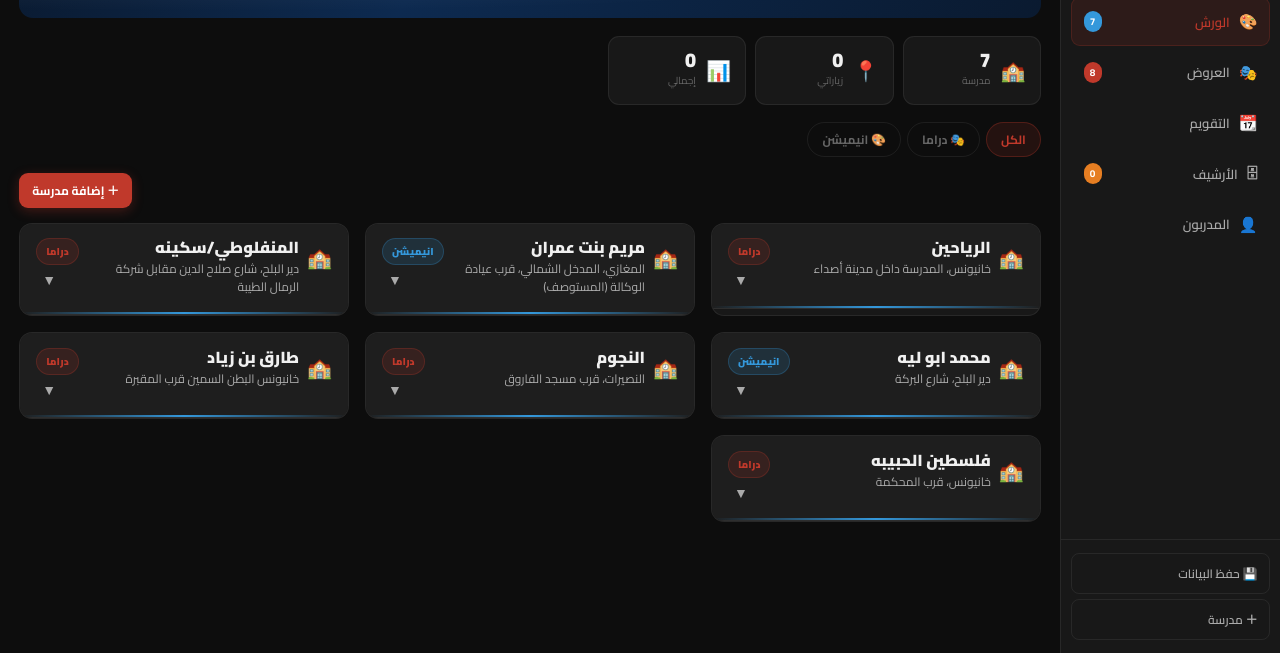
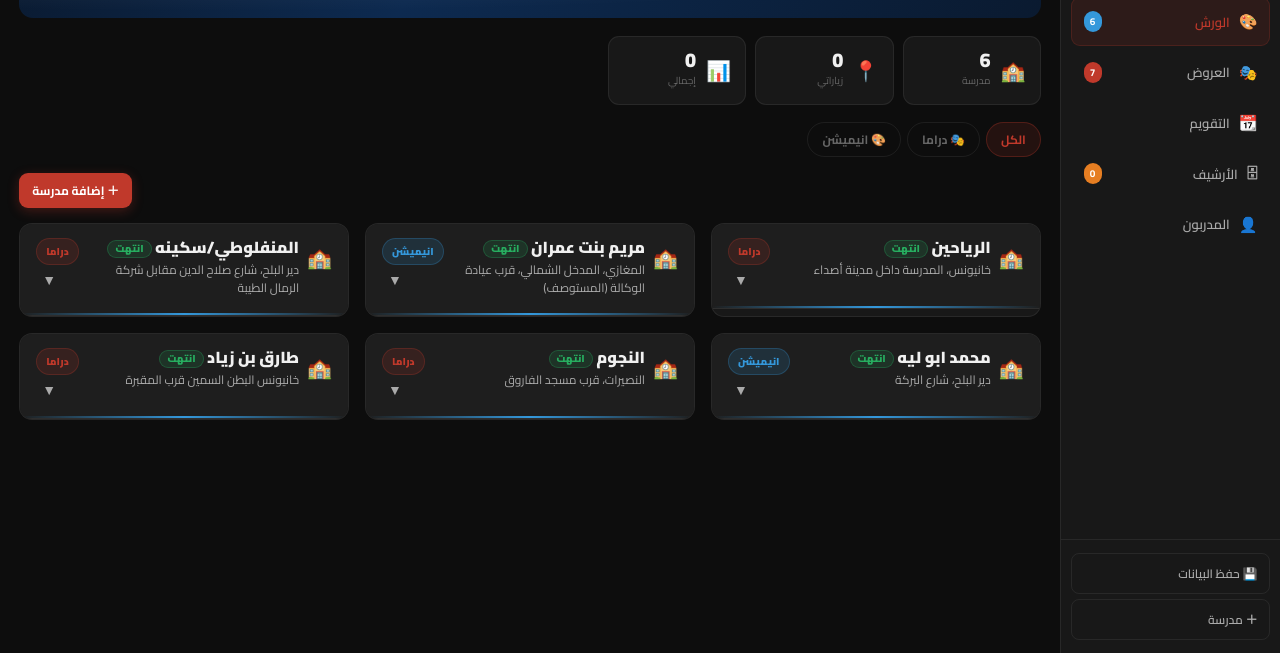
Before and after one commit to TDP-APPS/-tdpfield, a plain HTML site: page index.html in a window 1280 px wide. Shown: the part 147-800 px from the top of the page. Drawn offline with Linux system fonts and the light colour scheme.

Commit message:
Add files via upload

```diff
--- a/index.html
+++ b/index.html
@@ -1567,7 +1567,7 @@ function setMyVisits(wid,v){
 
 
 // ════ DEFAULT DATA ════
-const DATA_VERSION='tdp_v10_1780466253';
+const DATA_VERSION='tdp_v11_1780580000';
 const DEFAULTS={
   schedule:[
   {
@@ -1771,44 +1771,16 @@ const DEFAULTS={
       }
     ]
   },
-  {
-    "id": "d_show_8",
-    "day": "الأربعاء",
-    "date": "07/10/2026",
-    "school": "المنفلوطي/سكينه",
-    "time": "09:00 - 11:00",
-    "archived": false,
-    "shows": [
-      {
-        "id": "s508",
-        "name": "عرض دراما",
-        "actors": "Males",
-        "type": "drama",
-        "notes": "",
-        "trainers": [
-          {
-            "name": "ياسين سمره",
-            "phone": "0567770765"
-          },
-          {
-            "name": "نور تايه",
-            "phone": "0599750701"
-          }
-        ]
-      }
-    ]
-  }
 ],
   workshops:[
-    {"id":"w1","name":"الرياحين","addr":"خانيونس، المدرسة داخل مدينة أصداء","coords":"31.372388,34.30218","sessions":[{"days":"Sat/Mon/Wed","type":"drama","gender":"","trainers":["Sami Abu Skhail","Mohammed Al-Khateeb"],"trainerPhones":{"Sami Abu Skhail":"0598388742","Mohammed Al-Khateeb":"0598780858"}},{"days":"Sun/Tue/Thu","type":"drama","gender":"","trainers":["Ilham Abu Shanab","Ahmad Al-Salmi"],"trainerPhones":{"Ilham Abu Shanab":"0592868515","Ahmad Al-Salmi":"0598319198"}}],"totalVisits":0,"notes":""},
-    {"id":"w2","name":"مريم بنت عمران","addr":"المغازي، المدخل الشمالي، قرب عيادة الوكالة (المستوصف)","coords":"31.426685,34.387447","sessions":[{"days":"Sat/Mon/Wed","type":"anim","gender":"","trainers":["Fatima Hamdan","Suhair Abu Swerih"],"trainerPhones":{"Fatima Hamdan":"0592316375","Suhair Abu Swerih":"0598928677"}},{"days":"Sun/Tue/Thu","type":"anim","gender":"","trainers":["Samah Abu Isheiba","Falasteen Al-Arouqi"],"trainerPhones":{"Samah Abu Isheiba":"0567996949","Falasteen Al-Arouqi":"0599192214"}}],"totalVisits":0,"notes":""},
-    {"id":"w3","name":"المنفلوطي/سكينه","addr":"دير البلح، شارع صلاح الدين مقابل شركة الرمال الطيبة","coords":"31.416327,34.364619","sessions":[{"days":"Sat/Mon/Wed","type":"drama","gender":"","trainers":["Abd Al-Qader Rayyan","Hassan Al-Ashram"],"trainerPhones":{"Abd Al-Qader Rayyan":"0597338704","Hassan Al-Ashram":"0592661360"}},{"days":"Sun/Tue/Thu","type":"drama","gender":"","trainers":["Yasin Samra","Nour Tayeh"],"trainerPhones":{"Yasin Samra":"0567770765","Nour Tayeh":"0599750701"}}],"totalVisits":0,"notes":""},
-    {"id":"w4","name":"محمد ابو ليه","addr":"دير البلح، شارع البركة","coords":"31.403158,34.332786","sessions":[{"days":"Sat/Mon/Wed","type":"anim","gender":"","trainers":["Sara Shaat","Nada Al-Aydi"],"trainerPhones":{"Sara Shaat":"0592734402","Nada Al-Aydi":"0598993686"}},{"days":"Sun/Tue/Thu","type":"anim","gender":"","trainers":["Shoruq Darwish","Safa Ghaben","Safa Al-Sheikh Salama"],"trainerPhones":{"Shoruq Darwish":"0567324269","Safa Ghaben":"0597239355","Safa Al-Sheikh Salama":"0568830507"}}],"totalVisits":0,"notes":""},
-    {"id":"w5","name":"النجوم","addr":"النصيرات، قرب مسجد الفاروق","coords":"31.448643,34.385332","sessions":[{"days":"Sat/Mon/Wed","type":"drama","gender":"","trainers":["Mohammed Jaber","Awni Saqer","Moatasem Al-Saidni"],"trainerPhones":{"Mohammed Jaber":"0592161620","Awni Saqer":"0598351145","Moatasem Al-Saidni":"0593283226"}},{"days":"Sun/Tue/Thu","type":"drama","gender":"","trainers":["Iman Bili","Wafaa Hamad","Ruwaa Abd Al-Hadi"],"trainerPhones":{"Iman Bili":"0597232748","Wafaa Hamad":"0595426226","Ruwaa Abd Al-Hadi":"0567020560"}}],"totalVisits":0,"notes":""},
-    {"id":"w6","name":"طارق بن زياد","addr":"خانيونس البطن السمين قرب المقبرة","coords":"31.342902,34.293646","sessions":[{"days":"Sat/Mon/Wed","type":"drama","gender":"","trainers":["Ahmad Al-Salmi","Fatima Hamdan"],"trainerPhones":{"Ahmad Al-Salmi":"0598319198","Fatima Hamdan":"0592316375"}},{"days":"Sun/Tue/Thu","type":"drama","gender":"","trainers":["Sami Abu Skhail","Nasser Rustom"],"trainerPhones":{"Sami Abu Skhail":"0598388742","Nasser Rustom":"0595021745"}}],"totalVisits":0,"notes":""},
-    {"id":"w7","name":"فلسطين الحبيبه","addr":"خانيونس، قرب المحكمة","coords":"31.376709,34.285223","sessions":[{"days":"Sat/Mon/Wed","type":"drama","gender":"","trainers":["Ismail Dahlan","Nasser Rustom"],"trainerPhones":{"Ismail Dahlan":"0599949509","Nasser Rustom":"0595021745"}},{"days":"Sun/Tue/Thu","type":"drama","gender":"","trainers":["Haneen Aziza","Malak Al-Bayouk"],"trainerPhones":{"Haneen Aziza":"0599061262","Malak Al-Bayouk":"0567752729"}}],"totalVisits":0,"notes":""}
+    {"id":"w1","name":"الرياحين","addr":"خانيونس، المدرسة داخل مدينة أصداء","coords":"31.372388,34.30218","sessions":[{"days":"Sat/Mon/Wed","type":"drama","gender":"","trainers":["Sami Abu Skhail","Mohammed Al-Khateeb"],"trainerPhones":{"Sami Abu Skhail":"0598388742","Mohammed Al-Khateeb":"0598780858"}},{"days":"Sun/Tue/Thu","type":"drama","gender":"","trainers":["Ilham Abu Shanab","Ahmad Al-Salmi"],"trainerPhones":{"Ilham Abu Shanab":"0592868515","Ahmad Al-Salmi":"0598319198"}}],"totalVisits":0,"notes":"","finished":true},
+    {"id":"w2","name":"مريم بنت عمران","addr":"المغازي، المدخل الشمالي، قرب عيادة الوكالة (المستوصف)","coords":"31.426685,34.387447","sessions":[{"days":"Sat/Mon/Wed","type":"anim","gender":"","trainers":["Fatima Hamdan","Suhair Abu Swerih"],"trainerPhones":{"Fatima Hamdan":"0592316375","Suhair Abu Swerih":"0598928677"}},{"days":"Sun/Tue/Thu","type":"anim","gender":"","trainers":["Samah Abu Isheiba","Falasteen Al-Arouqi"],"trainerPhones":{"Samah Abu Isheiba":"0567996949","Falasteen Al-Arouqi":"0599192214"}}],"totalVisits":0,"notes":"","finished":true},
+    {"id":"w3","name":"المنفلوطي/سكينه","addr":"دير البلح، شارع صلاح الدين مقابل شركة الرمال الطيبة","coords":"31.416327,34.364619","sessions":[{"days":"Sat/Mon/Wed","type":"drama","gender":"","trainers":["Abd Al-Qader Rayyan","Hassan Al-Ashram"],"trainerPhones":{"Abd Al-Qader Rayyan":"0597338704","Hassan Al-Ashram":"0592661360"}},{"days":"Sun/Tue/Thu","type":"drama","gender":"","trainers":["Yasin Samra","Nour Tayeh"],"trainerPhones":{"Yasin Samra":"0567770765","Nour Tayeh":"0599750701"}}],"totalVisits":0,"notes":"","finished":true},
+    {"id":"w4","name":"محمد ابو ليه","addr":"دير البلح، شارع البركة","coords":"31.403158,34.332786","sessions":[{"days":"Sat/Mon/Wed","type":"anim","gender":"","trainers":["Sara Shaat","Nada Al-Aydi"],"trainerPhones":{"Sara Shaat":"0592734402","Nada Al-Aydi":"0598993686"}},{"days":"Sun/Tue/Thu","type":"anim","gender":"","trainers":["Shoruq Darwish","Safa Ghaben","Safa Al-Sheikh Salama"],"trainerPhones":{"Shoruq Darwish":"0567324269","Safa Ghaben":"0597239355","Safa Al-Sheikh Salama":"0568830507"}}],"totalVisits":0,"notes":"","finished":true},
+    {"id":"w5","name":"النجوم","addr":"النصيرات، قرب مسجد الفاروق","coords":"31.448643,34.385332","sessions":[{"days":"Sat/Mon/Wed","type":"drama","gender":"","trainers":["Mohammed Jaber","Awni Saqer","Moatasem Al-Saidni"],"trainerPhones":{"Mohammed Jaber":"0592161620","Awni Saqer":"0598351145","Moatasem Al-Saidni":"0593283226"}},{"days":"Sun/Tue/Thu","type":"drama","gender":"","trainers":["Iman Bili","Wafaa Hamad","Ruwaa Abd Al-Hadi"],"trainerPhones":{"Iman Bili":"0597232748","Wafaa Hamad":"0595426226","Ruwaa Abd Al-Hadi":"0567020560"}}],"totalVisits":0,"notes":"","finished":true},
+    {"id":"w6","name":"طارق بن زياد","addr":"خانيونس البطن السمين قرب المقبرة","coords":"31.342902,34.293646","sessions":[{"days":"Sat/Mon/Wed","type":"drama","gender":"","trainers":["Ahmad Al-Salmi","Fatima Hamdan"],"trainerPhones":{"Ahmad Al-Salmi":"0598319198","Fatima Hamdan":"0592316375"}},{"days":"Sun/Tue/Thu","type":"drama","gender":"","trainers":["Sami Abu Skhail","Nasser Rustom"],"trainerPhones":{"Sami Abu Skhail":"0598388742","Nasser Rustom":"0595021745"}}],"totalVisits":0,"notes":"","finished":true}
   ],
-  doneState:{},notesState:{},theme:'dark'
+  doneState:{"s501":true,"s502":true,"s503":true,"s504":true,"s505":true,"s506":true},notesState:{},theme:'dark'
 };
 function loadData(){
   try{
@@ -2543,7 +2515,7 @@ function renderWorkshops(){
         <div class="ws-location-row">
           <div class="ws-loc-icon">🏫</div>
           <div style="flex:1">
-            <div class="ws-name">${wsEN(w.name)}</div>
+            <div class="ws-name">${wsEN(w.name)}${w.finished?` <span style="display:inline-block;font-size:10px;font-weight:800;padding:2px 7px;border-radius:99px;background:rgba(39,174,96,.15);color:#27ae60;border:1px solid rgba(39,174,96,.3);margin-${isEN()?'right':'left'}:5px;vertical-align:middle">${isEN()?'Ended':'انتهت'}</span>`:''}</div>
             <div class="ws-addr">${addrEN(w.addr)}</div>
           </div>
           <div class="ws-header-right">
```
